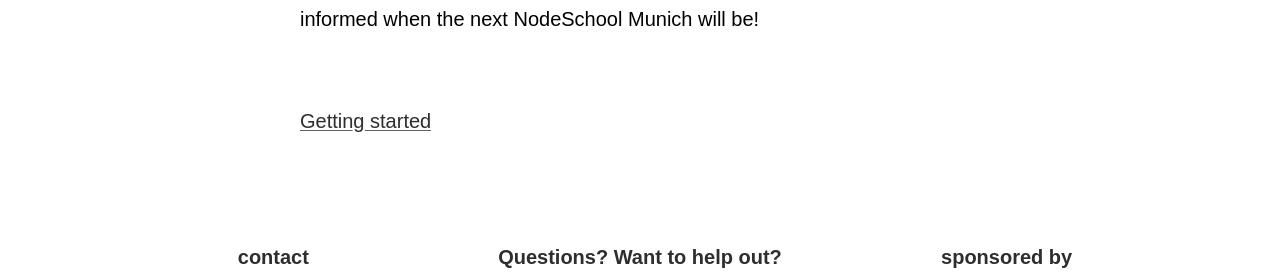
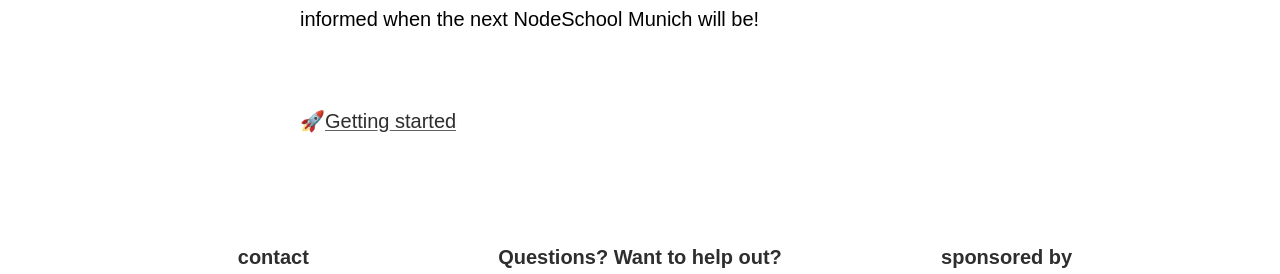
Before and after one commit to nodeschool/munich, a Jekyll site: the page built from index.html, in a window 1280 px wide and 900 px high, scrolled down 1583 px. Shown: the part 467-741 px from the top of the window. Built offline with Jekyll 4.4.1, drawn with Linux system fonts in a browser that asks for light colours.

```diff
--- a/index.html
+++ b/index.html
@@ -59,7 +59,7 @@ layout: default
                     If you'd like to learn Node.js head over to <a href="https://www.meetup.com/nodeschool-munich">https://www.meetup.com/nodeschool-munich</a>, join our community and stay informed when the next NodeSchool Munich will be!</p>
 
                 <br>
-                <p><a href="https://github.com/nodeschool/munich/blob/gh-pages/README.md#getting-started">Getting started</a></p>
+                <p>🚀<a href="https://github.com/nodeschool/munich/blob/gh-pages/README.md#getting-started">Getting started</a></p>
             </div>
         </div>
     </div>
```
